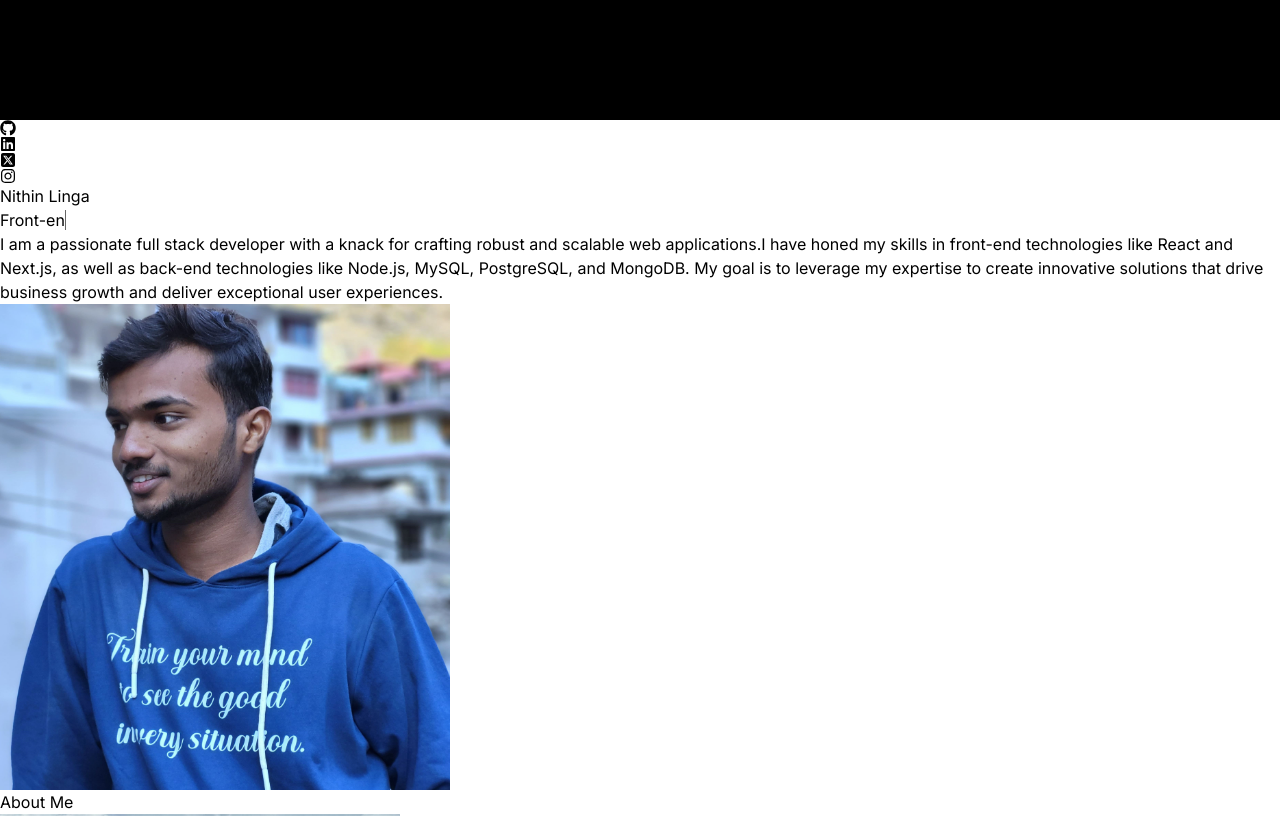
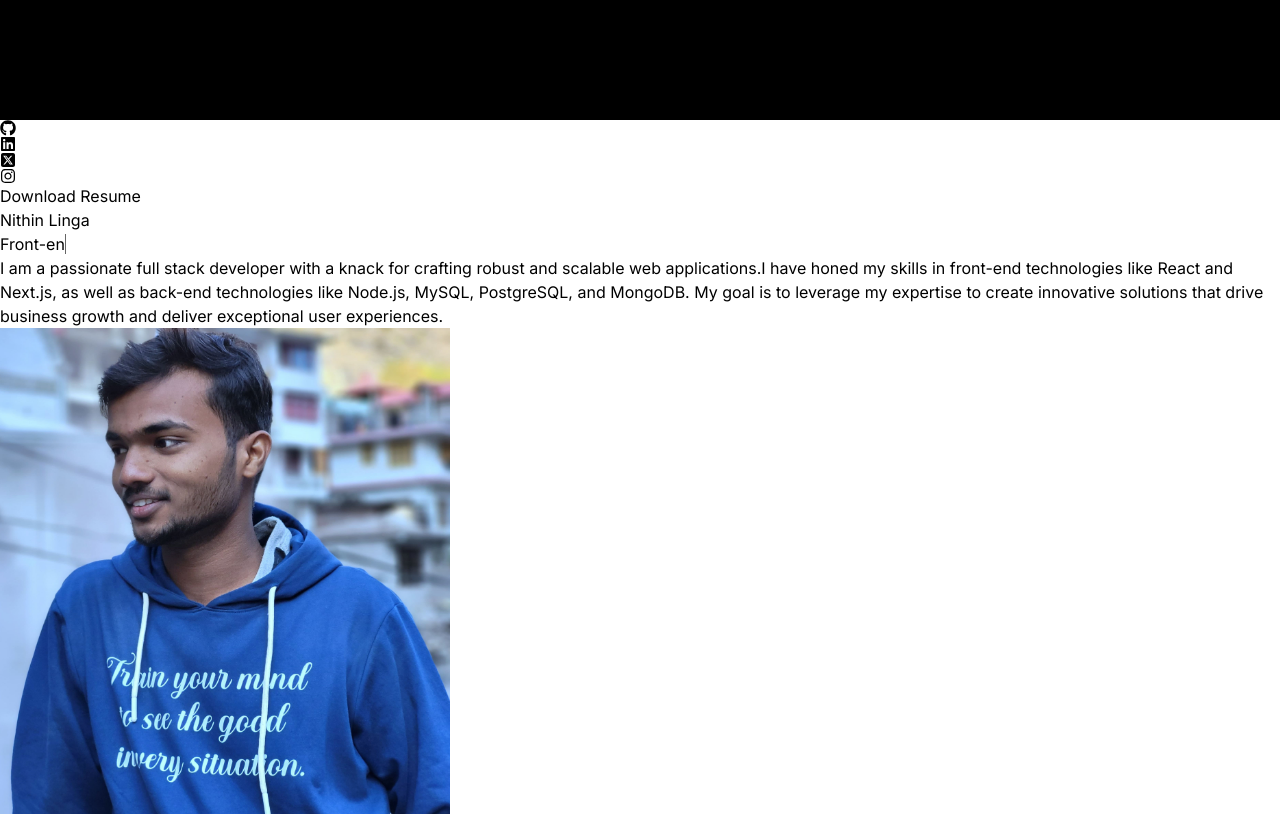
Before and after one commit to Nithinlinga/React-portfolio-Nithin, a React (Vite) app: page / in a window 1280 px wide. Shown: the part 840-1656 px from the top of the page. Built offline with nearby package versions, Linux system fonts and the light colour scheme; the HTML template or start-up script is replaced by a standard one.

Commit message:
Update Navbar.jsx

```diff
--- a/src/components/Navbar.jsx
+++ b/src/components/Navbar.jsx
@@ -1,22 +1,31 @@
 import React from 'react'
 import logo from '../assets/logo-white.png'
+import resume from '../assets/resume.pdf'
 import { FaLinkedin } from 'react-icons/fa'
 import { FaGithub } from 'react-icons/fa'
 import { FaSquareXTwitter } from 'react-icons/fa6'
 import { FaInstagram } from 'react-icons/fa'
+
 const Navbar = () => {
   return (
-    <div className=' mb-20 flex items-center justify-between py-6'>
-        <div className='flex flex-shrink-0 items-center'>
-        <img src={logo} className='mx-2 w-32'  alt="logo" />
-        </div>
-        <div className='m-8 flex items-center justify-center gap-4 text-2xl'>
-        <a target="_blank" href="https://github.com/Nithinlinga"><FaGithub/></a>
-        <a target="_blank" href="https://www.linkedin.com/in/nithin-linga-09235a226/"><FaLinkedin/></a>
-        <a target="_blank" href="https://x.com/nithinkohli5"><FaSquareXTwitter/></a>
-        <a target="_blank" href="https://www.instagram.com/nithinlinga/"><FaInstagram/></a>
-        </div>
+    <div className='mb-20 flex items-center justify-between py-6'>
+      <div className='flex flex-shrink-0 items-center'>
+        <img src={logo} className='mx-2 w-32' alt="logo" />
+      </div>
+      <div className='m-8 flex items-center justify-center gap-4 text-2xl'>
+        <a target="_blank" rel="noopener noreferrer" href="https://github.com/Nithinlinga"><FaGithub /></a>
+        <a target="_blank" rel="noopener noreferrer" href="https://www.linkedin.com/in/nithin-linga-09235a226/"><FaLinkedin /></a>
+        <a target="_blank" rel="noopener noreferrer" href="https://x.com/nithinkohli5"><FaSquareXTwitter /></a>
+        <a target="_blank" rel="noopener noreferrer" href="https://www.instagram.com/nithinlinga/"><FaInstagram /></a>
 
+        <a
+          href={resume}
+          download="LingaNithin_2025_SDE.pdf"
+          className="ml-4 rounded bg-white px-4 py-2 text-sm font-semibold text-black transition hover:bg-gray-200"
+        >
+          Download Resume
+        </a>
+      </div>
     </div>
   )
 }
```
